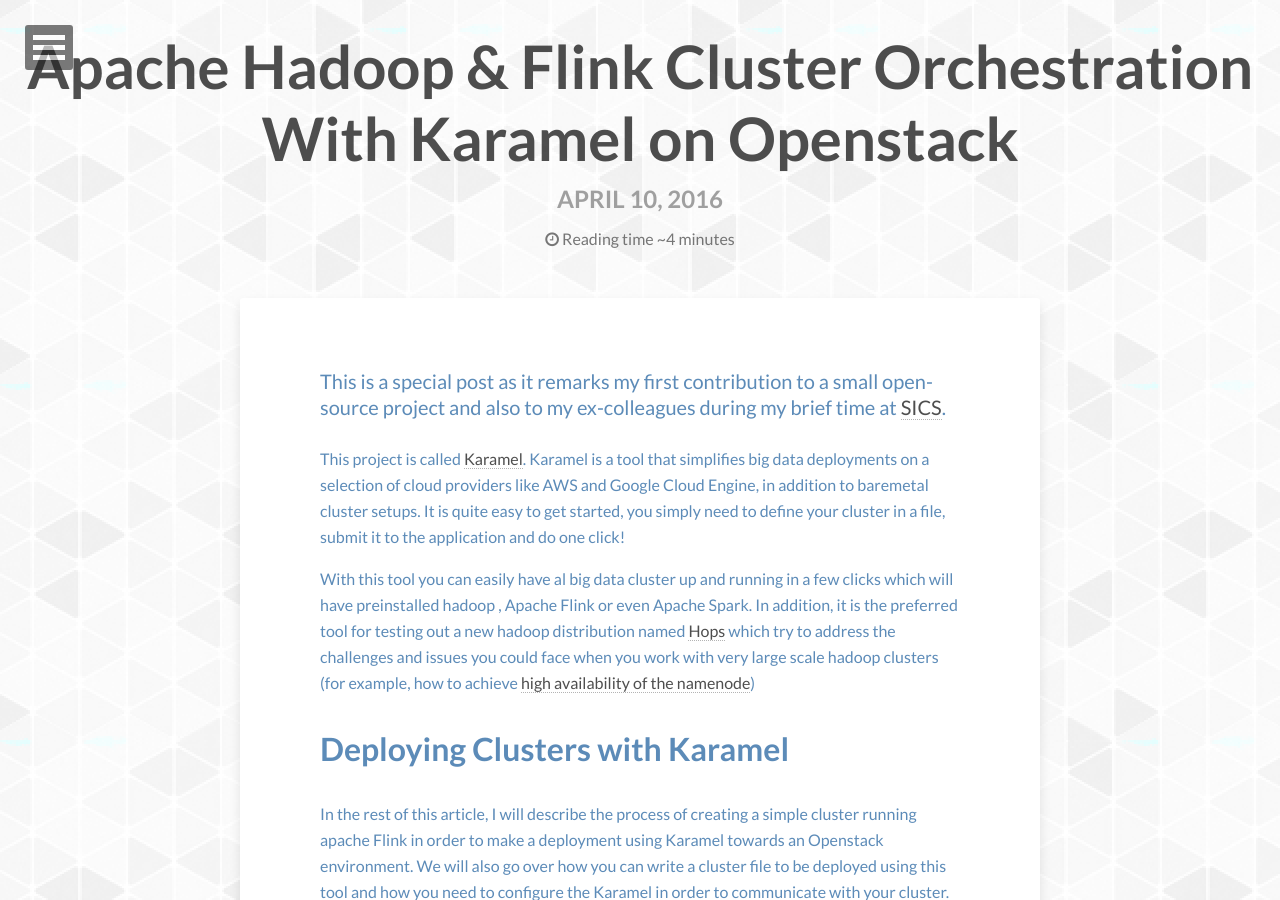
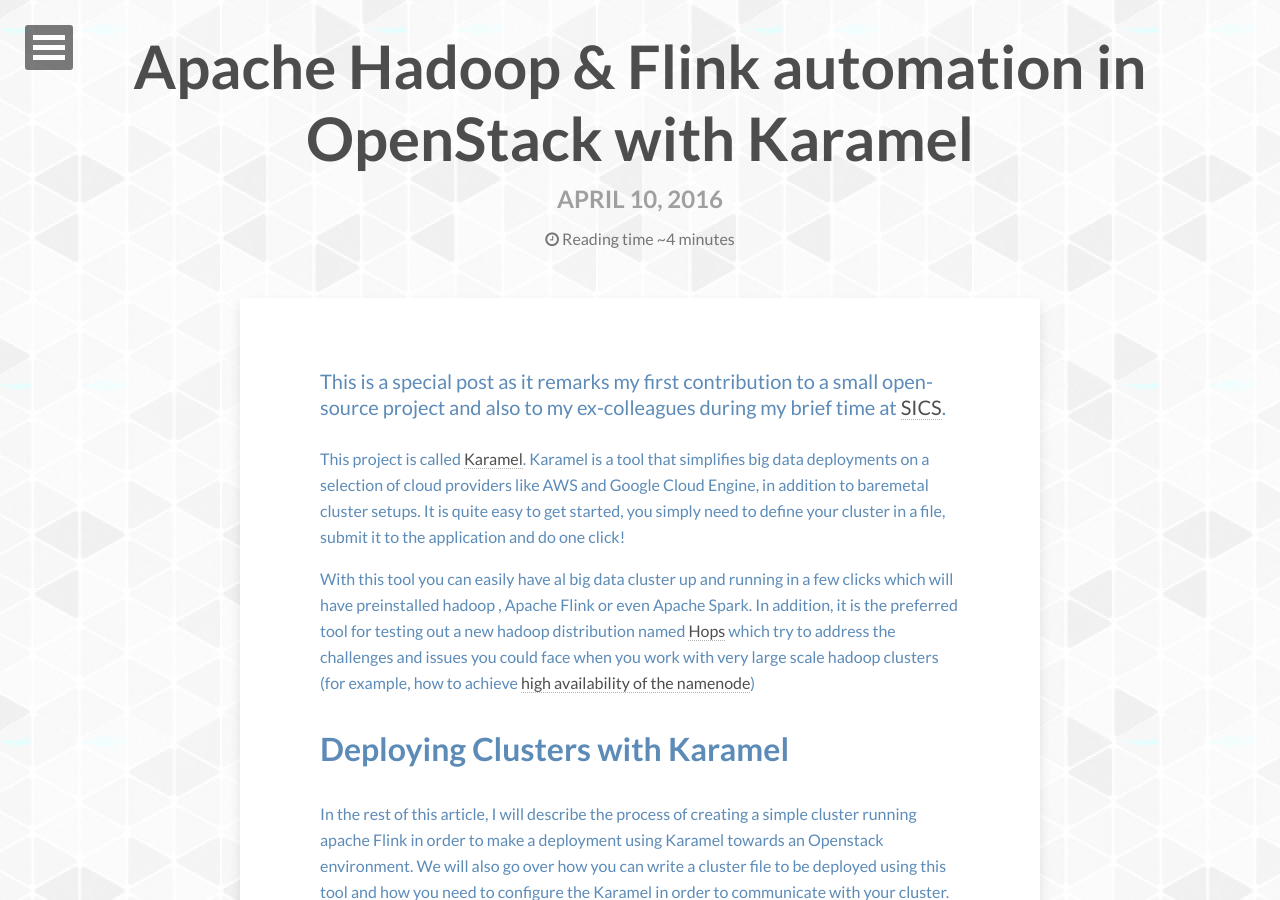
Before and after one commit to alorlea/alorlea.github.io, a Jekyll site: the page built from _posts/open-source/2016-02-08-openstack-cluster-orchestration-with-karamel.markdown, in a window 1280 px wide and 900 px high. Built offline with Jekyll 4.4.1, drawn with Linux system fonts in a browser that asks for light colours; nearby versions of some CDN libraries; comment, search, counter and statistics services are not loaded.

Commit message:
modifying title of post

```diff
--- a/_posts/open-source/2016-02-08-openstack-cluster-orchestration-with-karamel.markdown
+++ b/_posts/open-source/2016-02-08-openstack-cluster-orchestration-with-karamel.markdown
@@ -1,6 +1,6 @@
 ---
 layout: post
-title: Apache Hadoop & Flink Cluster Orchestration With Karamel on Openstack
+title: Apache Hadoop & Flink automation in OpenStack with Karamel
 modified:
 categories: open-source
 description:
```
